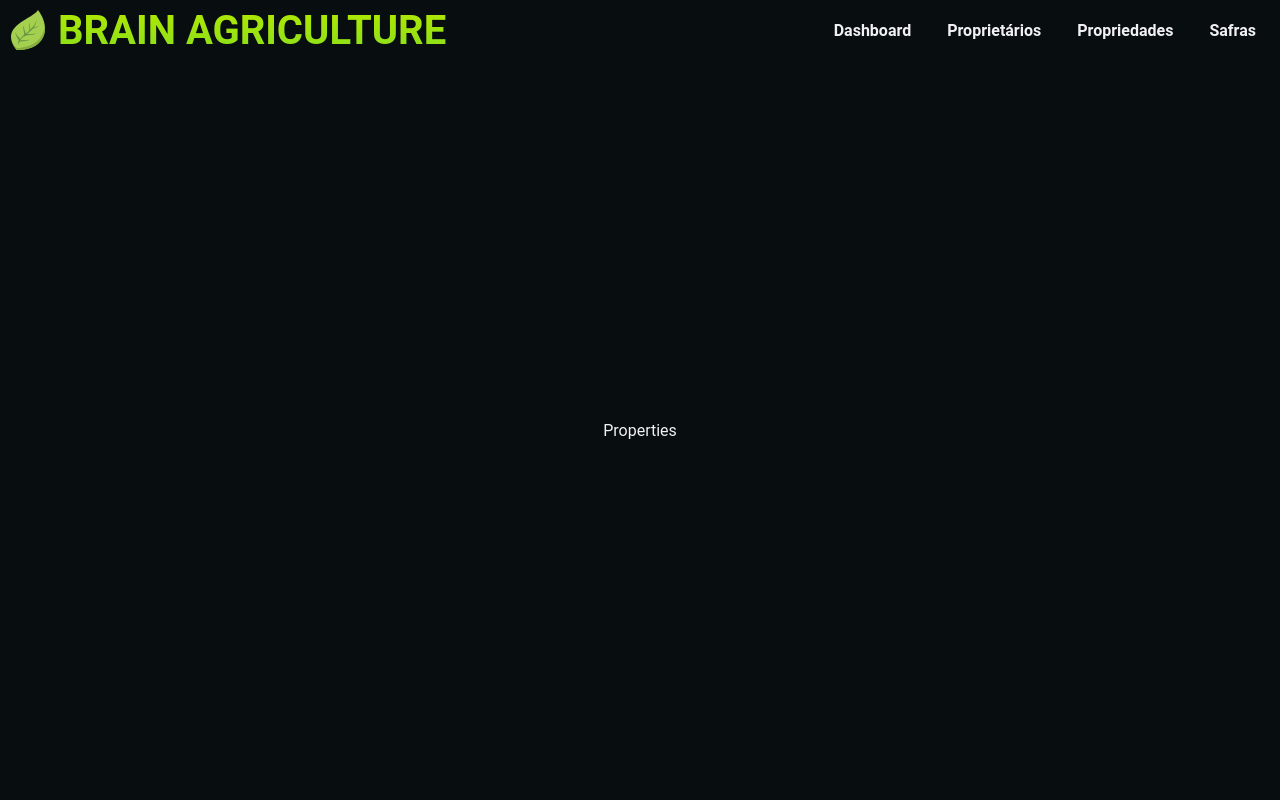
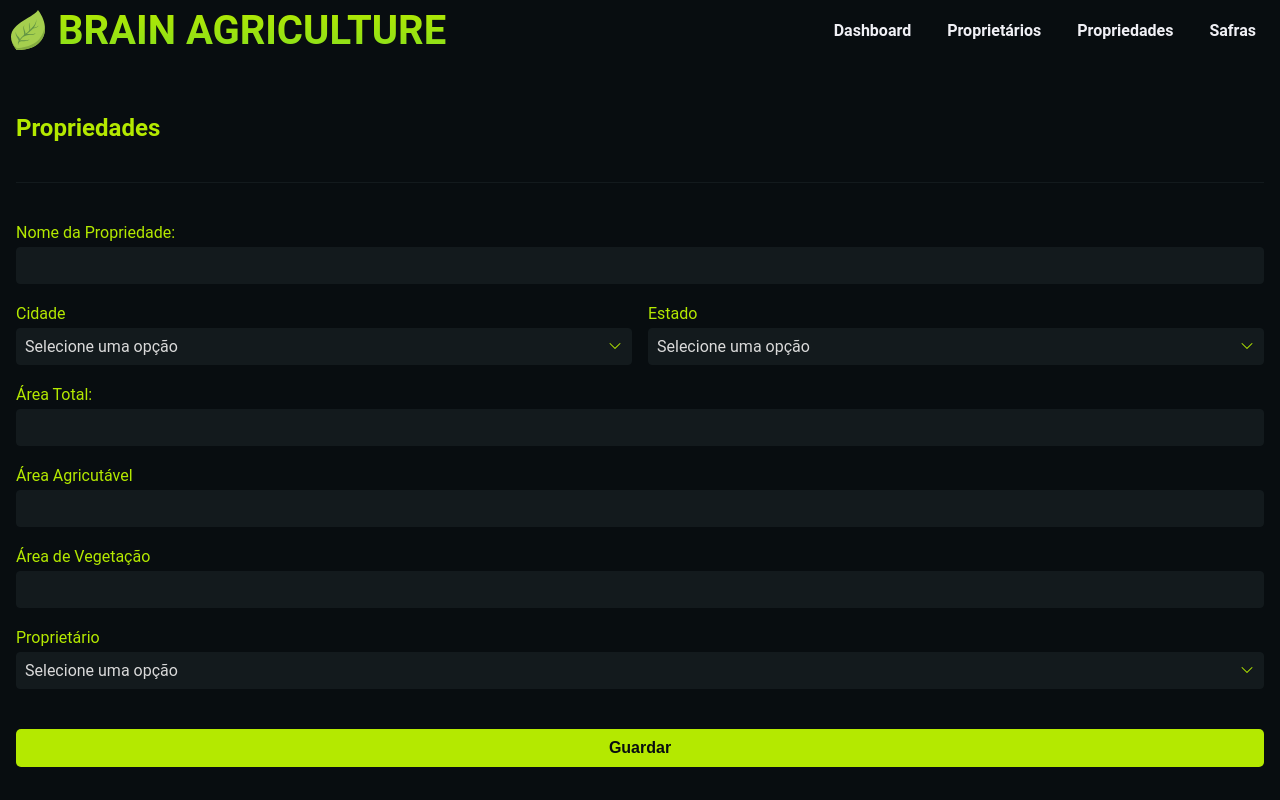
Before and after one commit to PedroKJunior/ba, a React (Vite) app: page /properties in a window 1280 px wide. Built offline with nearby package versions, Linux system fonts and the light colour scheme.

Commit message:
Add Inputs and Selects to Views

```diff
--- a/src/views/Harvests.tsx
+++ b/src/views/Harvests.tsx
@@ -1,5 +1,56 @@
-import { View } from '../styles/view'
+import { ChangeEvent, useState } from 'react'
+
+import { Button } from '../components/Button'
+import { Select } from '../components/Select'
+import { Input } from '../components/Input'
+
+import { View, Container, Title, Label, Hr, Space } from '../styles/view'
+
+const options = [
+	{ value: 'option1', label: 'Opção 1' },
+	{ value: 'option2', label: 'Opção 2' },
+	{ value: 'option3', label: 'Opção 3' },
+]
+
+interface Crop {
+	harvestYear: string
+	cropType: string
+	farm: string
+}
 
 export function Harvests() {
-	return <View>Harvests</View>
+	const [data, setData] = useState<Crop>({
+		harvestYear: '',
+		cropType: '',
+		farm: '',
+	})
+
+	const handle = (event: ChangeEvent<HTMLInputElement> | SelectEvent) => {
+		setData(prevData => ({
+			...prevData,
+			[event.target.name]: event.target.value || '',
+		}))
+	}
+
+	return (
+		<View>
+			<Container>
+				<Title> Safras </Title>
+				<Hr />
+
+				<Label>Ano da Safra:</Label>
+				<Input onChange={handle} name="harvestYear" value={data.harvestYear} />
+
+				<Label>Cultura da Safra:</Label>
+				<Input onChange={handle} name="cropType" value={data.cropType} />
+
+				<Label>Propriedade Rural</Label>
+				<Select options={options} onChange={handle} name="farm" />
+
+				<Space />
+				<Space />
+				<Button>Guardar</Button>
+			</Container>
+		</View>
+	)
 }
--- a/src/views/Owners.tsx
+++ b/src/views/Owners.tsx
@@ -1,5 +1,28 @@
-import { View } from '../styles/view'
+import { Button } from '../components/Button'
+import { Input } from '../components/Input'
+import { View, Container, Title, Label, Hr, Space } from '../styles/view'
 
 export function Owners() {
-	return <View>Owners</View>
+	const handle = (e: any) => {
+		console.log(e)
+	}
+
+	return (
+		<View>
+			<Container>
+				<Title> Proprietários </Title>
+				<Hr />
+
+				<Label>Nome:</Label>
+				<Input onChange={handle} />
+
+				<Label>CPF/CNPJ:</Label>
+				<Input onChange={handle} />
+
+				<Space />
+				<Space />
+				<Button>Guardar</Button>
+			</Container>
+		</View>
+	)
 }
--- a/src/views/Properties.tsx
+++ b/src/views/Properties.tsx
@@ -1,5 +1,55 @@
-import { View } from '../styles/view'
+import { Button } from '../components/Button'
+import { Select } from '../components/Select'
+import { Input } from '../components/Input'
+import { View, Container, Title, Label, Hr, Grid2, Space, Box } from '../styles/view'
+
+const options = [
+	{ value: 'option1', label: 'Opção 1' },
+	{ value: 'option2', label: 'Opção 2' },
+	{ value: 'option3', label: 'Opção 3' },
+]
 
 export function Properties() {
-	return <View>Properties</View>
+	const handle = (e: any) => {
+		console.log(e)
+	}
+
+	return (
+		<View>
+			<Container>
+				<Title> Propriedades </Title>
+				<Hr />
+
+				<Label>Nome da Propriedade:</Label>
+				<Input onChange={handle} />
+
+				<Grid2>
+					<Box>
+						<Label>Cidade</Label>
+						<Select options={options} onChange={handle} />
+					</Box>
+					<Box>
+						<Label>Estado</Label>
+						<Select options={options} onChange={handle} />
+					</Box>
+				</Grid2>
+
+				<Label>Área Total:</Label>
+				<Input onChange={handle} />
+
+				<Label>Área Agricutável</Label>
+				<Input onChange={handle} />
+
+				<Label>Área de Vegetação</Label>
+				<Input onChange={handle} />
+
+				<Label>Proprietário</Label>
+				<Select options={options} onChange={handle} />
+
+				<Space />
+				<Space />
+				<Button>Guardar</Button>
+			</Container>
+		</View>
+	)
 }
```
